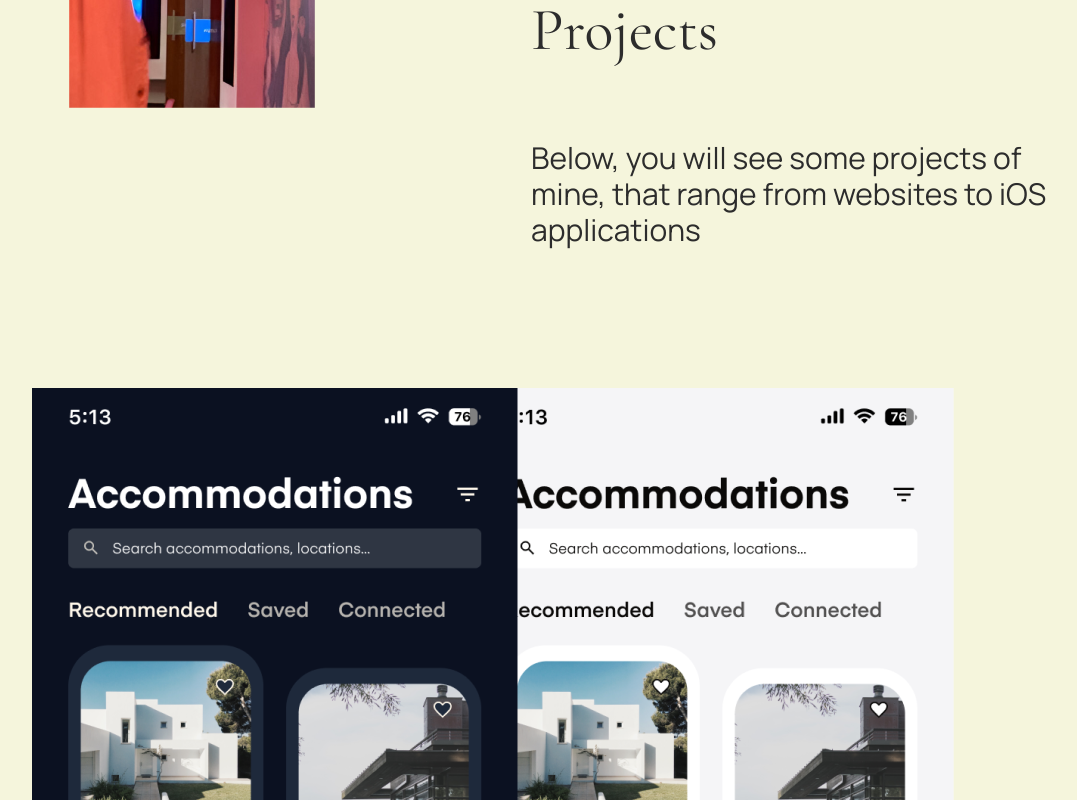
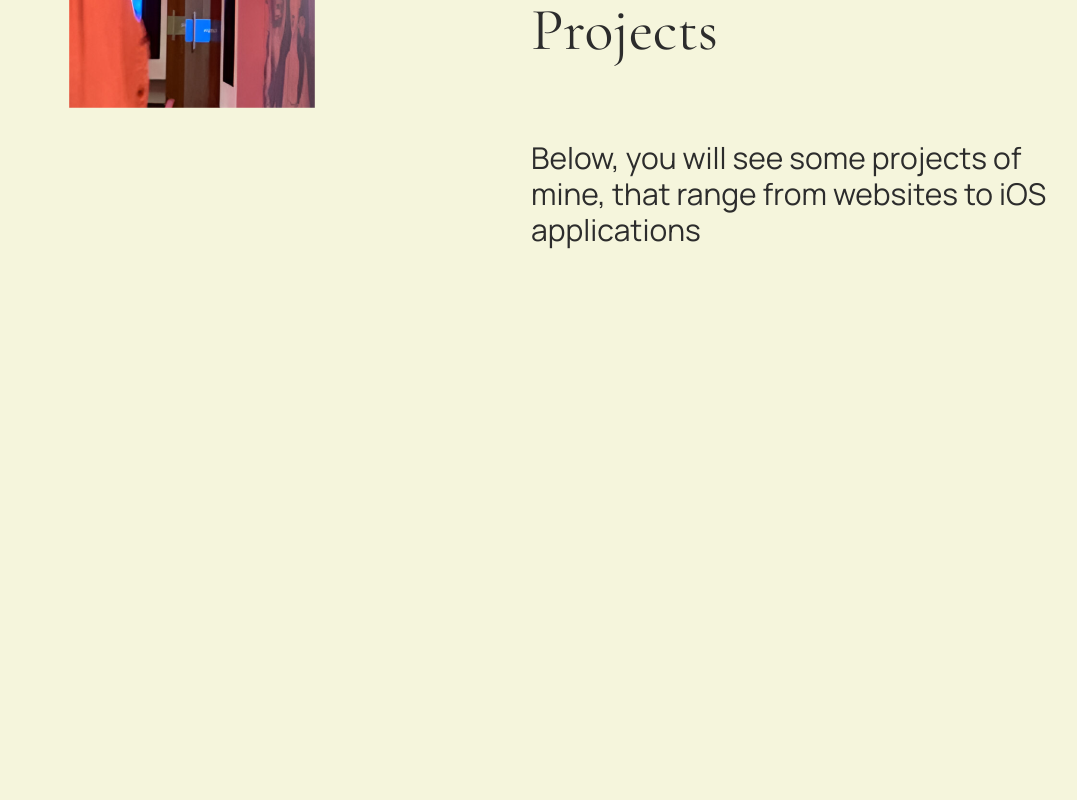
Before and after one commit to amarogu/mek, a Next.js app: page / in a window 1280 px wide. Shown: the part 1122-1922 px from the top of the page, without its empty margins (147-1224 px from the left). After the commit the page ends 1510 px from the top, so only its background shows below. Built offline with nearby package versions, Linux system fonts and the light colour scheme.

Commit message:
Remove unused Project component and update font in ProjectsIntro

```diff
--- a/src/app/Project.tsx
+++ /dev/null
@@ -1,54 +0,0 @@
-import { useState } from "react";
-
-interface Item {
-    title: string;
-    description: string;
-    link: string;
-}
-
-interface ProjectProps {
-    title: string;
-    subtitle: string;
-    subtitleImage: React.ReactElement;
-    description: string;
-    image: React.ReactElement;
-    link: string;
-    items: Item[];
-}
-
-export default function Project({title, subtitle, subtitleImage, description, image, link, items}: ProjectProps) {
-    const [selectedItem, setSelectedItem] = useState<number | null>(null);
-
-    return (
-        <section className="flex flex-col gap-8 container px-8 items-center mx-auto">
-            <a href={link}>
-                {image}
-            </a>
-            <div className="flex text-3xl gap-6 flex-col">
-                <div className="flex flex-col gap-6">
-                    <h3 className="text-5xl">{title}</h3>
-                    <div className="flex gap-3">
-                        <h4>{subtitle}</h4>
-                        {subtitleImage}
-                    </div>
-                </div>
-                <div className="relative">
-                    <div className="absolute -z-10 h-[calc(100%-30px)] top-1/2 -translate-y-1/2 translate-x-[13px] w-1 bg-text-200"></div>
-                    <ul className="flex flex-col gap-10">
-                        {items.map((i, index) => {
-                            return (
-                                <li key={index} className="flex items-center gap-4" onClick={(e) => {e.preventDefault(); setSelectedItem(index)}}>
-                                    <span className={`${selectedItem === index ? "bg-text-200" : "border-4 border-text-200"} w-[30px] h-[30px] bg-bg-100 rounded-full transition-all`}></span>
-                                    <a href={i.link}>{i.title}</a>
-                                </li>
-                            )
-                        })}
-                    </ul>
-                </div>
-                <div className="pt-5 border-t-2 border-text-200">
-                    <p>{description}</p>
-                </div>
-            </div>
-        </section>
-    )
-}
--- a/src/app/ProjectsIntro.tsx
+++ b/src/app/ProjectsIntro.tsx
@@ -1,12 +1,12 @@
 import Image from 'next/image';
 import ArrowDownward from '../../public/arrow_downward.svg';
-import { Cormorant_Garamond } from 'next/font/google';
+import { Cormorant_Infant } from 'next/font/google';
 import gsap from 'gsap';
 import { useGSAP } from '@gsap/react';
 import { useRef } from 'react';
 import { ScrollTrigger } from 'gsap/ScrollTrigger';
 
-const cormorantGaramond = Cormorant_Garamond({weight: '400', subsets: ['latin']});
+const cormorantGaramond = Cormorant_Infant({weight: '400', subsets: ['latin']});
 
 export default function ProjectsIntro() {
 
--- a/src/app/page.tsx
+++ b/src/app/page.tsx
@@ -7,7 +7,6 @@ import Lenis from '@studio-freight/lenis'
 import { useEffect } from "react";
 import gsap from 'gsap';
 import { ScrollTrigger } from "gsap/ScrollTrigger";
-import Project from "./Project";
 import Swift from '../../public/swift.svg';
 import Image from "next/image";
 import UniStayDesktop from '../../public/unistaydesktop.png';
@@ -41,33 +40,6 @@ export default function Home() {
       <main className="relative overflow-x-hidden">
         <Hero />
         <About />
-        <section>
-          <Project
-            title="UniStay"
-            subtitle="iOS Application"
-            subtitleImage={<Image src={Swift} width={30} height={30} alt="Swift" />}
-            description="An intuitive platform designed to help students to find an accommodation for their uni life."
-            image={isLgScreen ? <Image src={UniStayDesktop} alt="UniStay" /> : <Image src={UniStayMobile} alt="UniStay" />}
-            link=""
-            items={[
-              {
-                title: "Problematics",
-                link: '',
-                description: "The main problematics that UniStay solves are the lack of a platform that is intuitive and easy to use for students to find an accommodation for their uni life."
-              },
-              {
-                title: "Design",
-                link: '',
-                description: "The design was made to be intuitive and easy to use, with a simple and clean interface."
-              },
-              {
-                title: "Development",
-                link: '',
-                description: "The application was developed using Swift, a programming language developed by Apple."
-              }
-            ]}
-          />
-        </section>
       </main>
     </>
   );
```
